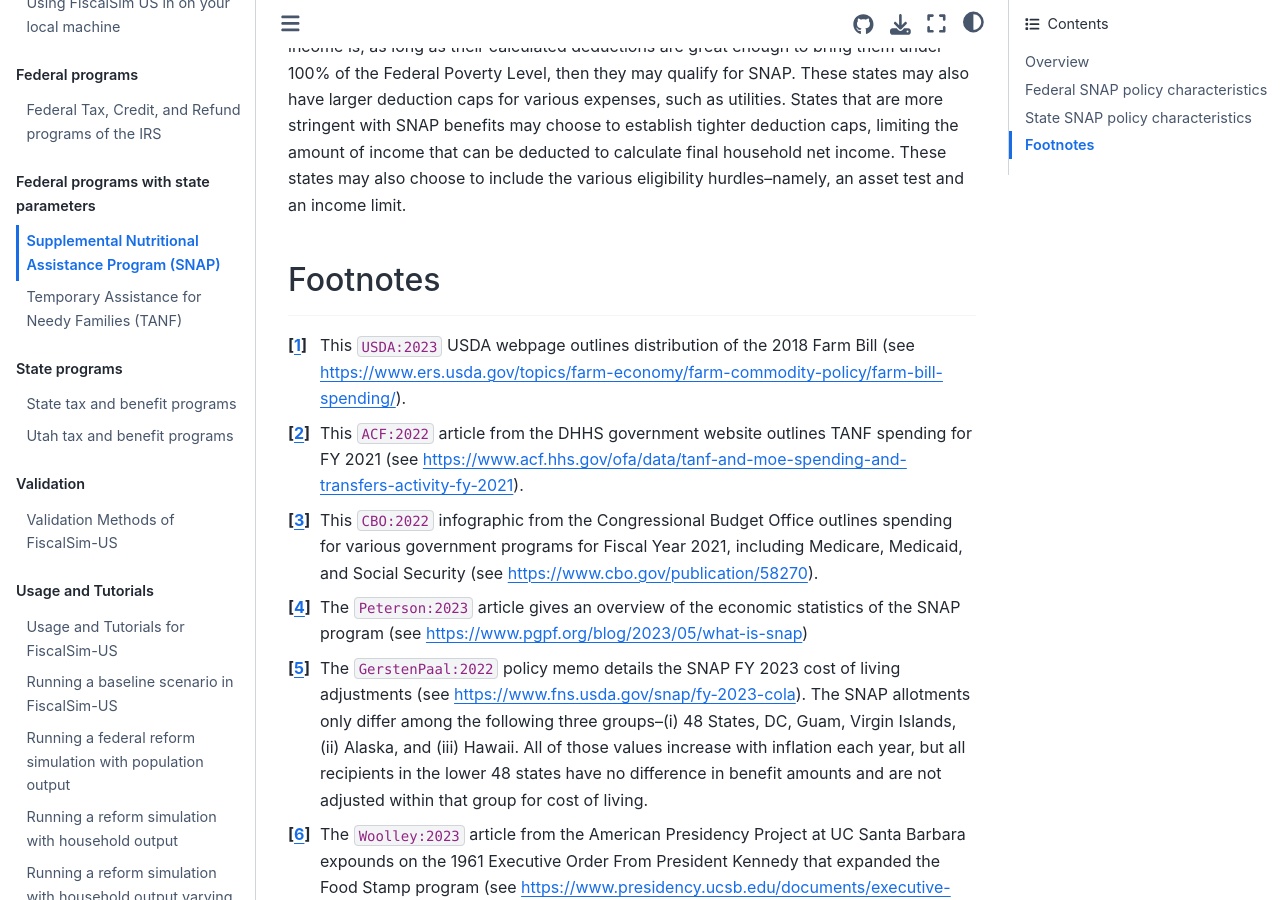
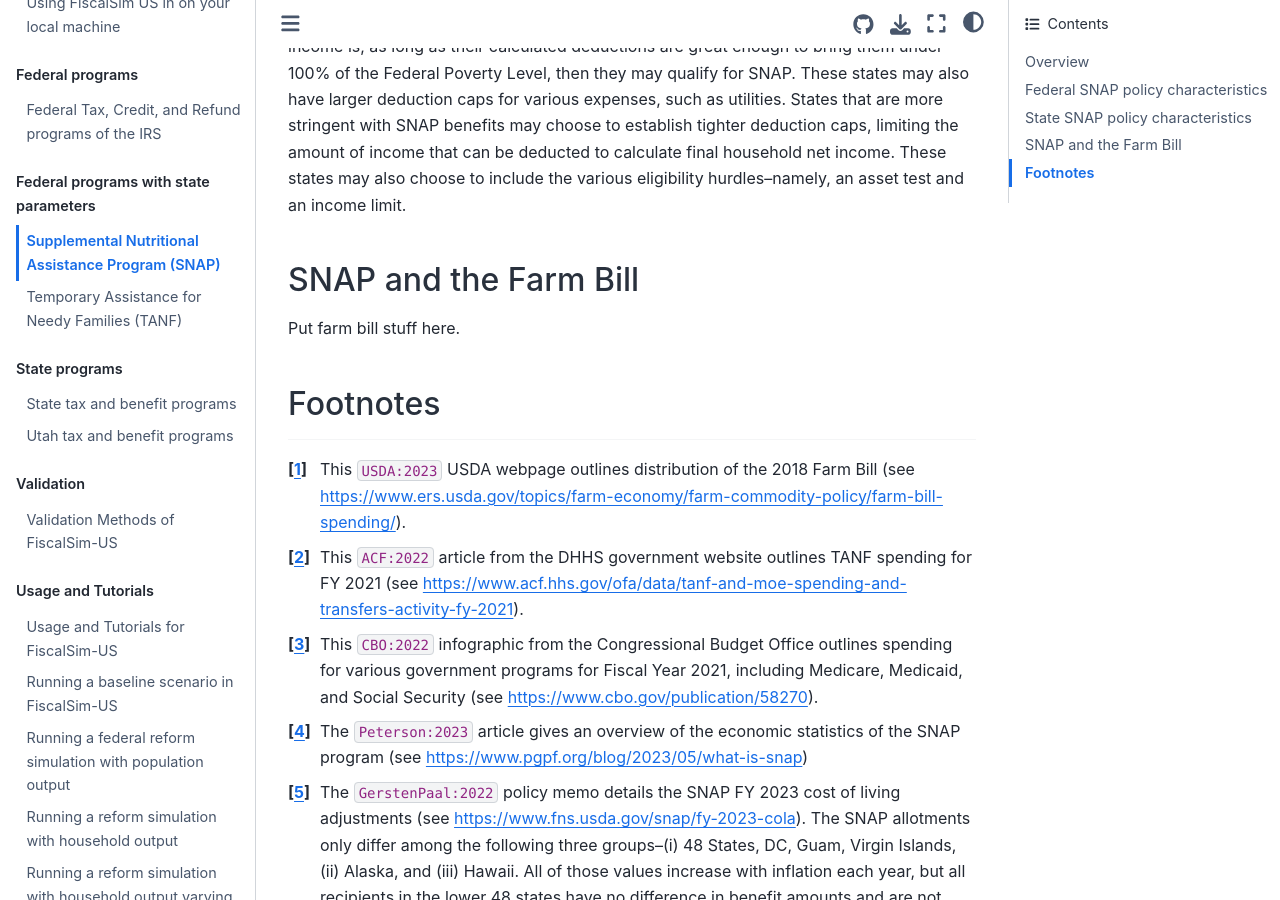
Before and after one commit to TheCGO/fiscalsim-us, a Jupyter Book: the page built from docs/book/federalstate/snap/intro.md, in a window 1280 px wide and 900 px high, scrolled down 4115 px. Built offline with Jupyter Book 1.0.4 settings and Sphinx 7.4.7 and the Sphinx Book theme 1.1.4, drawn with Linux system fonts in a browser that asks for light colours; pages that are not in the unit, such as notebooks, are missing from menus; comment, search, counter and statistics services are not loaded; cross-references to code outside the pages are shown as plain code.

Commit message:
Updated SNAP intro.md

```diff
--- a/docs/book/federalstate/snap/intro.md
+++ b/docs/book/federalstate/snap/intro.md
@@ -5,7 +5,7 @@
 ## Overview
 The Supplemental Nutrition Assistance Program (SNAP) is the largest federal nutrition assistance program in the United States, and one of the largest poverty reduction programs in the United States. 68.5% of the 2019-2023 Farm Bill budget is allotted to SNAP [^FarmBill]. The 2021 Fiscal Year SNAP federal budget was $111 billion. [^SNAPFY2021] For comparison, similar welfare programs in FY 2021 - TANF: $30 billion;[^TANFFY2021] Medicaid: $521 billion; Medicare: $868 billion; Social Security: $1.1 trillion. [^MedSSFY2021]
 
- The 2022 SNAP federal budget was $119 billion, aiding approximately 41 million low income beneficiaries per month [^SNAPstats].
+The 2022 SNAP federal budget was $119 billion, aiding approximately 41 million low income beneficiaries per month [^SNAPstats].
 
 Less formally known as food stamps, SNAP works to alleviate food insecurity by providing impoverished households with a monthly income support to purchase food. Eligibility for SNAP benefits are determined through a complex set of requirements that are established at the federal level, with several variations at the state level. The amount of SNAP benefit is allocated according to the number of members in the household, as well as the household's program-specific definition of net income (accounting for gross income, and removing several deductions, including utilities, transportation, and extenuating circumstances like disability or care for the elderly).
 
@@ -77,13 +77,20 @@ Deductions from gross income to compute net income included the following:
 Each of these deductions have different deduction caps that vary with the discretion of each state. See FiscalSim code for more details.
 
 
+(SecSNAPstatepolicy)=
 ## State SNAP policy characteristics
 
 While the basic structure of SNAP established by federal tax code ensures a fundamentally similar format across states, state-by-state variations make minor adjustments to SNAP eligibility and deductions that determine a household's net income. Below is a summary of the most prominent state variations--see the FiscalSim SNAP code for a complete list of state variations.
 
 The most significant state variations exist with the asset test, varying gross income limits, and deduction caps. States that are more generous with SNAP may abolish the asset test and a gross income limit--no matter how many assets a household has, or what their gross income is, as long as their calculated deductions are great enough to bring them under 100% of the Federal Poverty Level, then they may qualify for SNAP. These states may also have larger deduction caps for various expenses, such as utilities. States that are more stringent with SNAP benefits may choose to establish tighter deduction caps, limiting the amount of income that can be deducted to calculate final household net income. These states may also choose to include the various eligibility hurdles--namely, an asset test and an income limit.
+
+
+(SecSNAPfarmbill)=
+## SNAP and the Farm Bill
+Put farm bill stuff here.
+
+
 (SecSNAPfootnotes)=
-
 ## Footnotes
 
 [^FarmBill]: This {cite}`USDA:2023` USDA webpage outlines distribution of the 2018 Farm Bill (see https://www.ers.usda.gov/topics/farm-economy/farm-commodity-policy/farm-bill-spending/).
```
